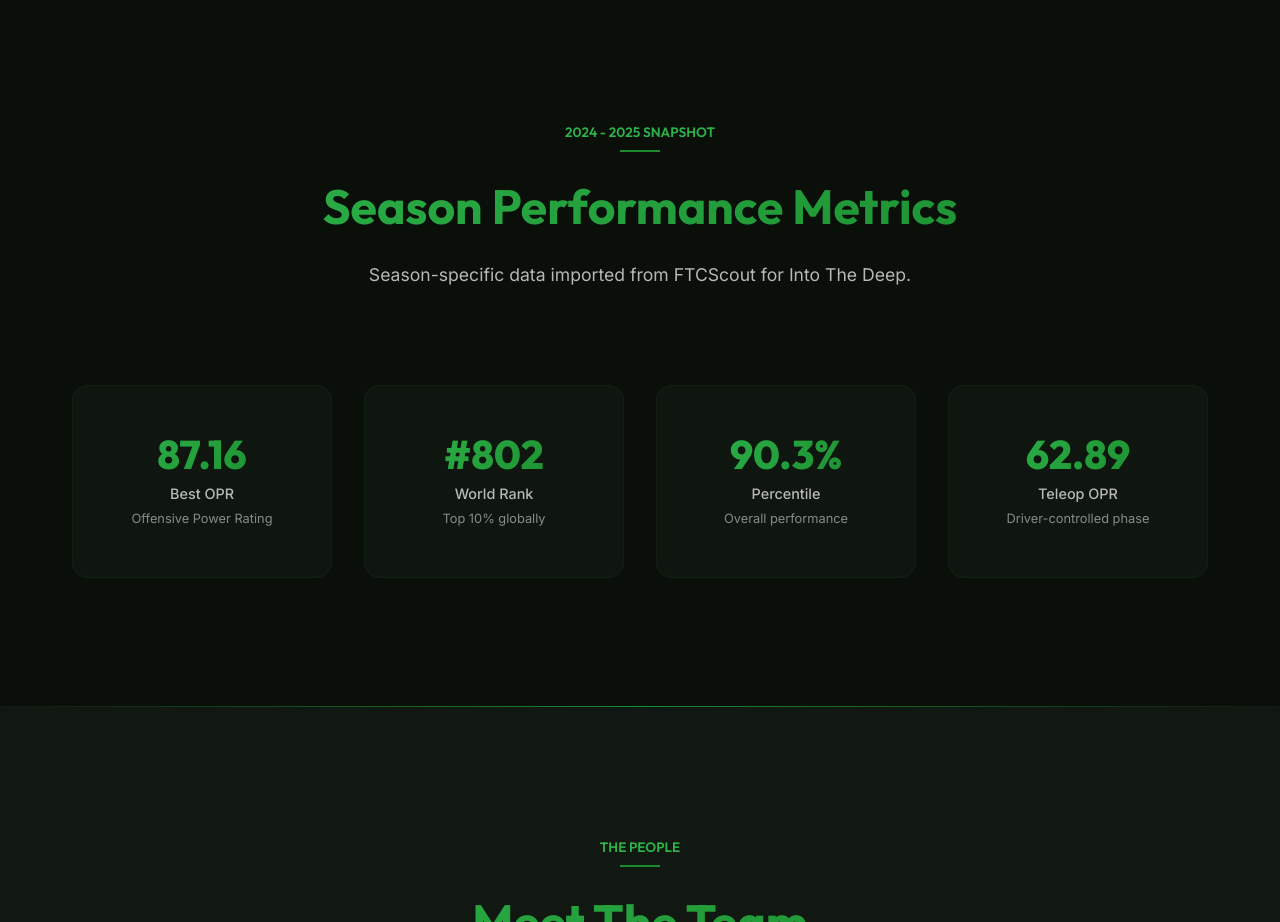
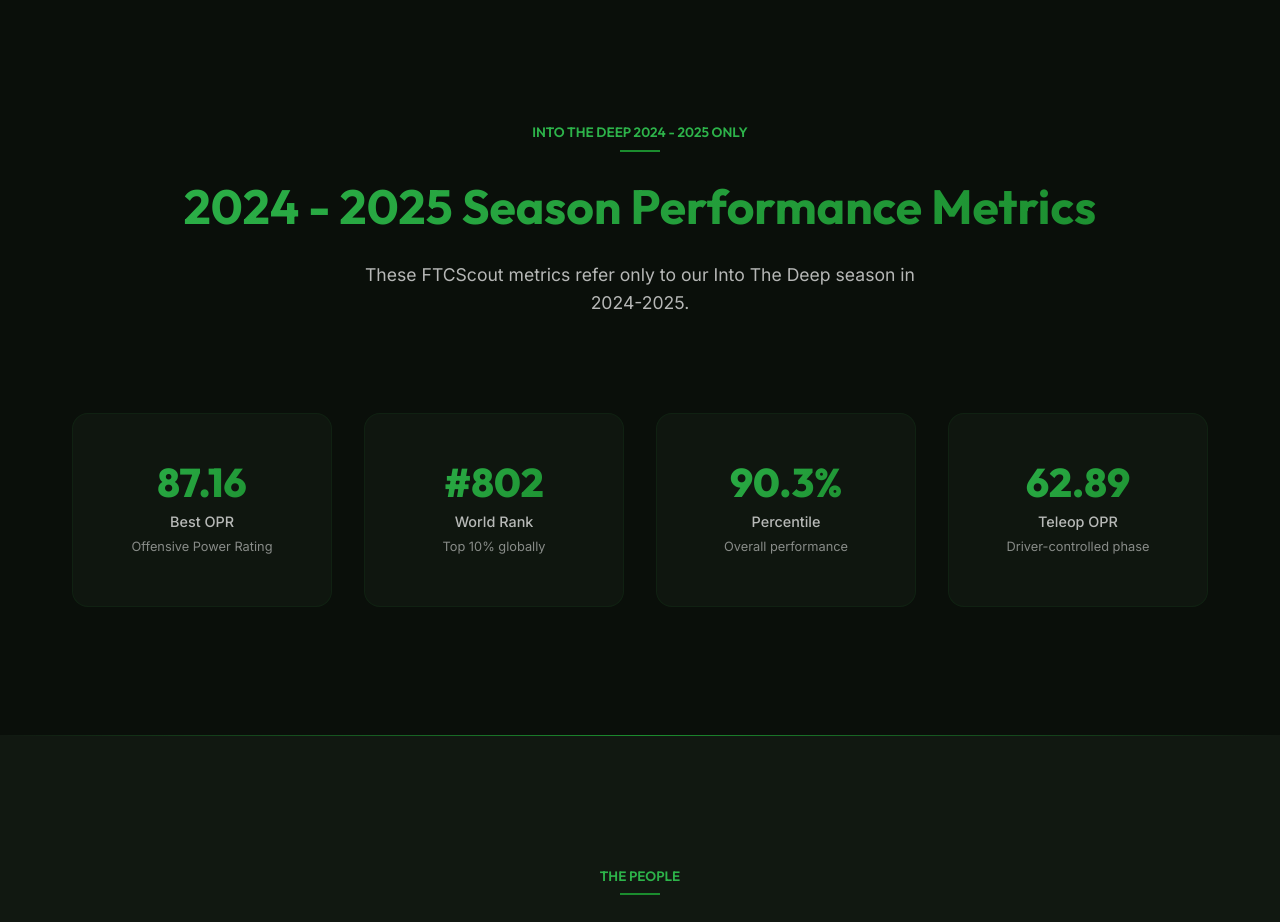
Before and after one commit to oferblank/plantech-17106-portfolio, a plain HTML site: page index.html in a window 1280 px wide. Shown: the part 5520-6442 px from the top of the page. Drawn offline with Linux system fonts and the light colour scheme.

Commit message:
Clarify season-specific metrics section

```diff
--- a/index.html
+++ b/index.html
@@ -266,9 +266,9 @@
   <section id="stats" class="stats">
     <div class="container">
       <div class="section-header reveal">
-        <span class="section-label">2024 - 2025 Snapshot</span>
-        <h2>Season Performance Metrics</h2>
-        <p>Season-specific data imported from FTCScout for Into The Deep.</p>
+        <span class="section-label">Into The Deep 2024 - 2025 Only</span>
+        <h2>2024 - 2025 Season Performance Metrics</h2>
+        <p>These FTCScout metrics refer only to our Into The Deep season in 2024-2025.</p>
       </div>
 
       <div class="stats-grid reveal">
```
